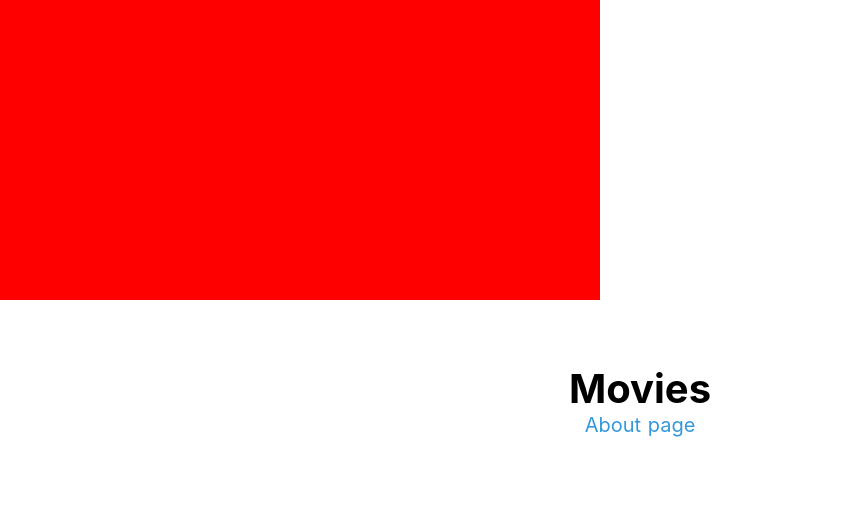
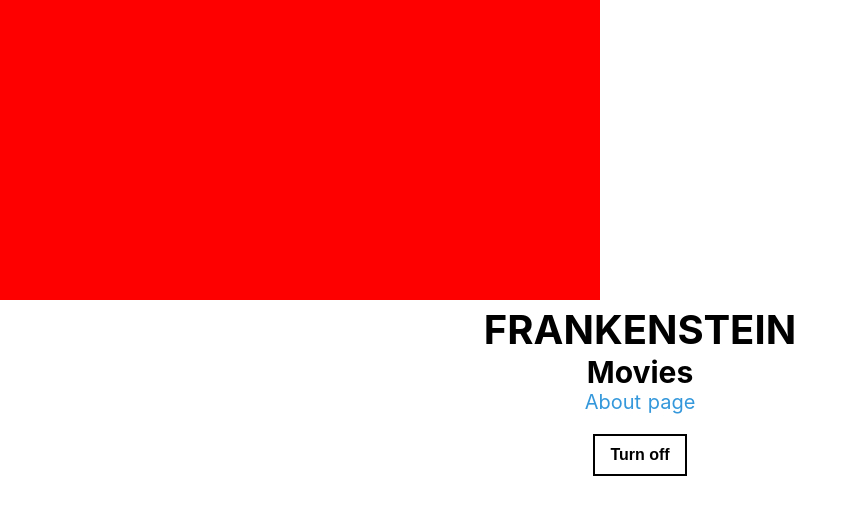
Before and after one commit to thiagorossener/frank-app, a Nuxt app: page / in a window 1280 px wide. Shown: the top 514 px of the page, without its empty margins (0-857 px from the left). Built offline with nearby package versions, Linux system fonts and the light colour scheme.

Commit message:
Added switch button component

```diff
--- a/assets/main.css
+++ b/assets/main.css
@@ -6,6 +6,14 @@ body {
   height: 100vh;
   width: 100%;
   transition: all 1s;
+}
+
+.container--light {
+  background-color: transparent;
+}
+
+.container--dark {
+  background-color: #000;
 }
 
 .container .content {
--- a/components/Logo.vue
+++ b/components/Logo.vue
@@ -1,79 +1,29 @@
 <template>
-  <div class="VueToNuxtLogo">
-    <div class="Triangle Triangle--two" />
-    <div class="Triangle Triangle--one" />
-    <div class="Triangle Triangle--three" />
-    <div class="Triangle Triangle--four" />
-  </div>
+  <h1 class="logo" :class="isLight ? 'logo--dark' : 'logo--light'">Frankenstein</h1>
 </template>
 
+<script>
+export default {
+  props: {
+    isLight: {
+      type: Boolean,
+      default: true
+    }
+  }
+}
+</script>
+
 <style>
-.VueToNuxtLogo {
-  display: inline-block;
-  animation: turn 2s linear forwards 1s;
-  transform: rotateX(180deg);
-  position: relative;
-  overflow: hidden;
-  height: 180px;
-  width: 245px;
+.logo {
+  font-size: 40px;
+  text-transform: uppercase;
 }
 
-.Triangle {
-  position: absolute;
-  top: 0;
-  left: 0;
-  width: 0;
-  height: 0;
+.logo--light {
+  color: #fff;
 }
 
-.Triangle--one {
-  border-left: 105px solid transparent;
-  border-right: 105px solid transparent;
-  border-bottom: 180px solid #41b883;
-}
-
-.Triangle--two {
-  top: 30px;
-  left: 35px;
-  animation: goright 0.5s linear forwards 3.5s;
-  border-left: 87.5px solid transparent;
-  border-right: 87.5px solid transparent;
-  border-bottom: 150px solid #3b8070;
-}
-
-.Triangle--three {
-  top: 60px;
-  left: 35px;
-  animation: goright 0.5s linear forwards 3.5s;
-  border-left: 70px solid transparent;
-  border-right: 70px solid transparent;
-  border-bottom: 120px solid #35495e;
-}
-
-.Triangle--four {
-  top: 120px;
-  left: 70px;
-  animation: godown 0.5s linear forwards 3s;
-  border-left: 35px solid transparent;
-  border-right: 35px solid transparent;
-  border-bottom: 60px solid #fff;
-}
-
-@keyframes turn {
-  100% {
-    transform: rotateX(0deg);
-  }
-}
-
-@keyframes godown {
-  100% {
-    top: 180px;
-  }
-}
-
-@keyframes goright {
-  100% {
-    left: 70px;
-  }
+.logo--dark {
+  color: #000;
 }
 </style>
--- /dev/null
+++ b/components/SwitchButton.vue
@@ -0,0 +1,26 @@
+<template>
+  <button class="switch-button" @click="$emit('click')">{{ text }}</button>
+</template>
+
+<script>
+export default {
+  props: {
+    text: {
+      type: String,
+      default: 'Switch Button'
+    }
+  }
+}
+</script>
+
+<style>
+.switch-button {
+  background-color: #fff;
+  border: 2px solid #000;
+  padding: 10px 15px;
+  font-size: 16px;
+  font-weight: bold;
+  margin: 20px 0;
+  cursor: pointer;
+}
+</style>
--- a/pages/index.vue
+++ b/pages/index.vue
@@ -1,7 +1,8 @@
 <template>
-  <div class="container index">
+  <div class="container index" :class="isLight ? 'container--light' : 'container--dark'">
     <div class="content">
-      <h1>Movies</h1>
+      <logo :is-light="isLight"></logo>
+      <h2>Movies</h2>
       <ul>
         <li v-for="movie in entries" :key="movie.id">
           <NuxtLink :to="`movie/${movie.id}`">
@@ -14,6 +15,7 @@
           About page
         </NuxtLink>
       </p>
+      <switch-button @click="isLight = !isLight" :text="isLight ? 'Turn off' : 'Turn on'"></switch-button>
     </div>
     <div class="frame"></div>
   </div>
@@ -21,6 +23,8 @@
 
 <script>
 import allMovies from '~/apollo/queries/allMovies'
+import Logo from '../components/Logo'
+import SwitchButton from '../components/SwitchButton'
 
 export default {
   apollo: {
@@ -32,10 +36,19 @@ export default {
   head: {
     title: 'Movies with Apollo'
   },
+  components: {
+    SwitchButton,
+    Logo
+  },
   transition() {
     return {
       name: 'slide',
       mode: ''
+    }
+  },
+  data() {
+    return {
+      isLight: true
     }
   }
 }
```
